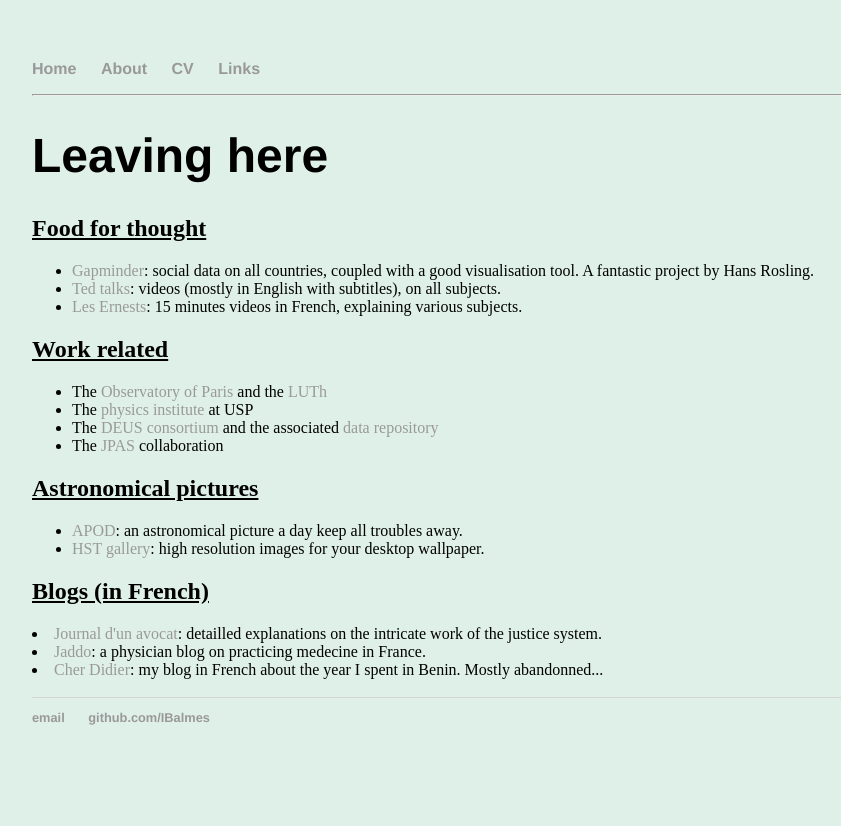
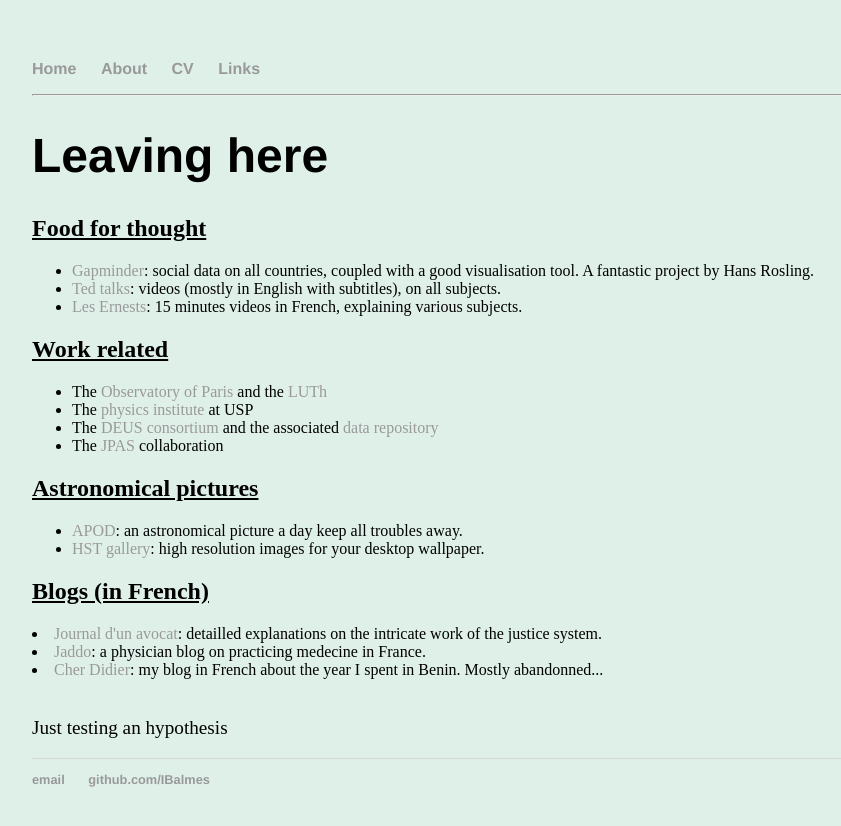
Before and after one commit to IBalmes/IBalmes.github.io, a Jekyll site: the page built from links/index.html, in a window 1280 px wide. Shown: the top 826 px of the page, without its empty margins (160-1001 px from the left). Built offline with Jekyll 4.4.1, drawn with Linux system fonts in a browser that asks for light colours.

Commit message:
Update index.html

```diff
--- a/links/index.html
+++ b/links/index.html
@@ -38,5 +38,6 @@
 </ul>
 
 <br />
+<p>Just testing an hypothesis</p>
 
 </div>
```
